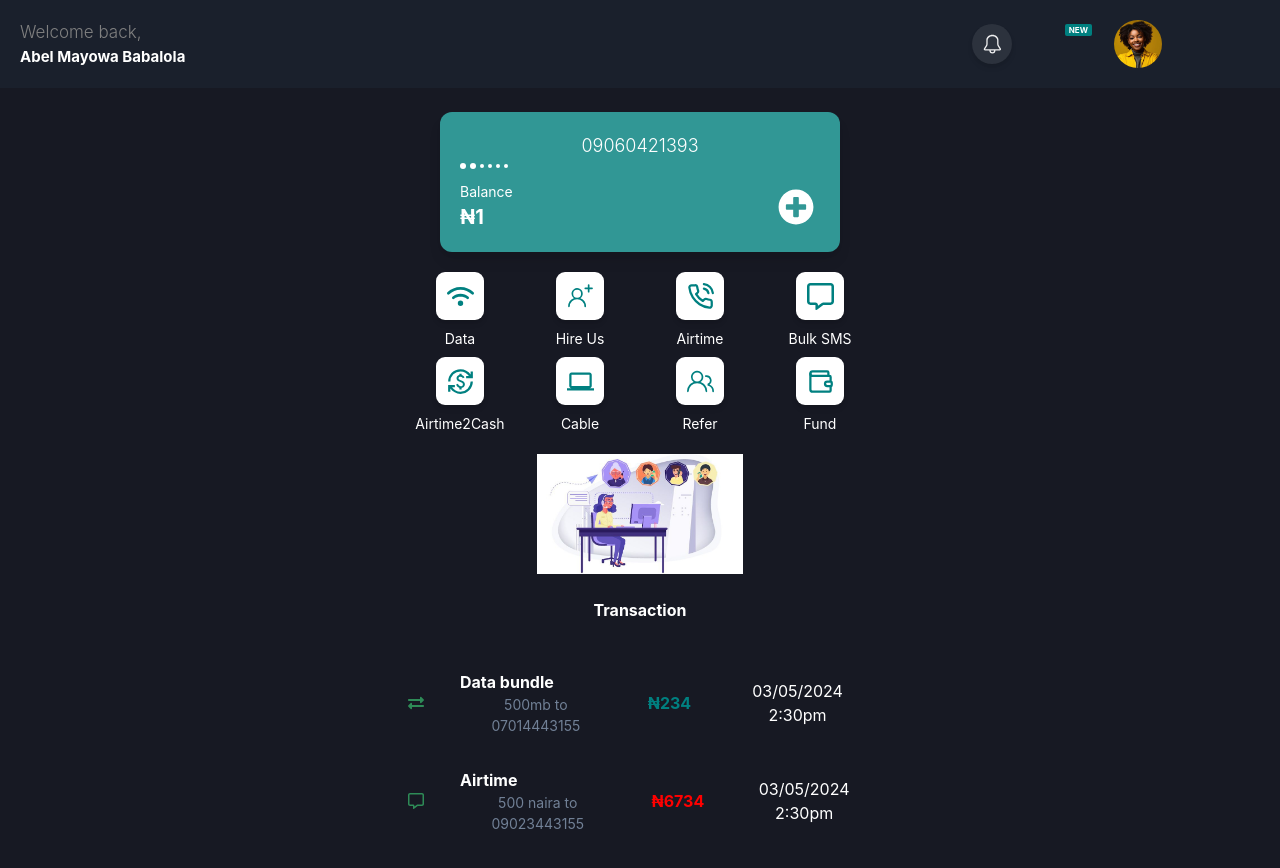
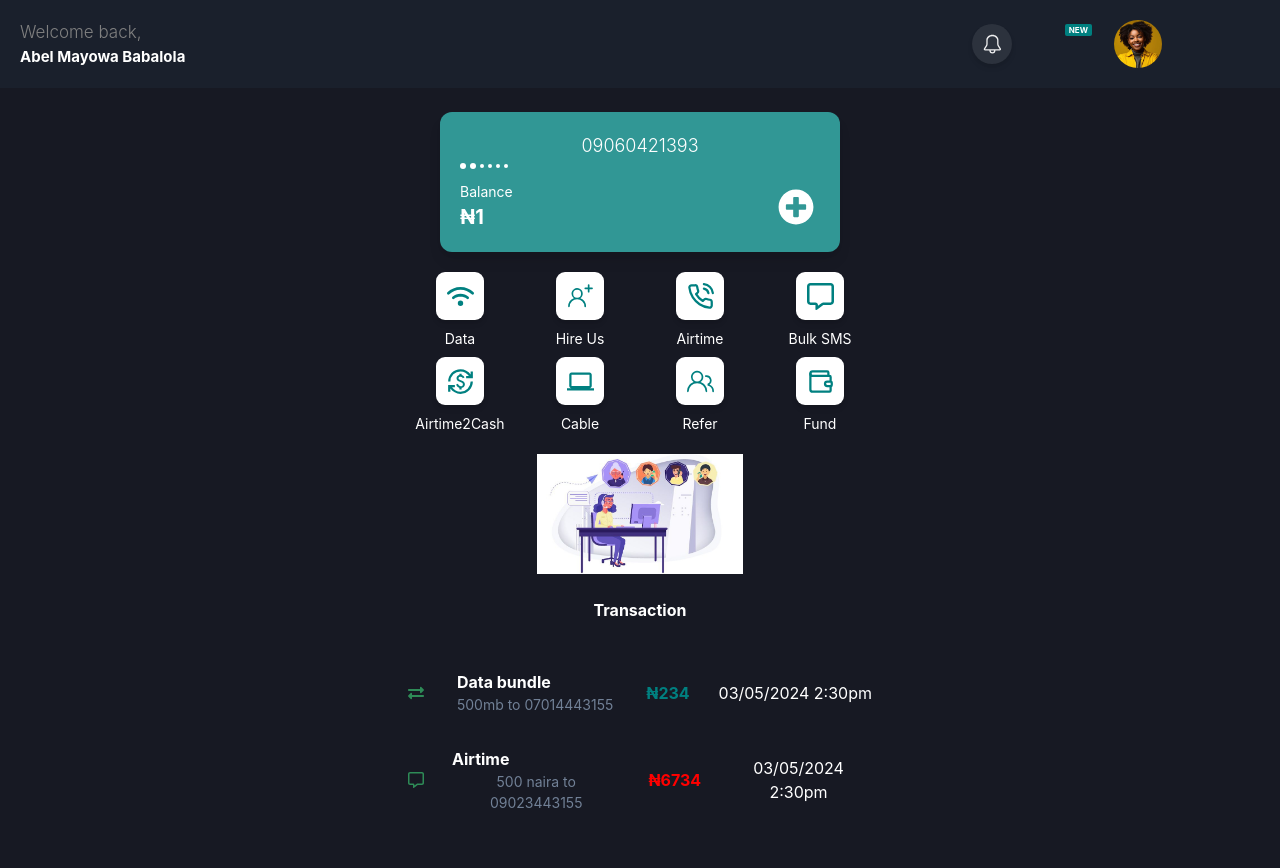
Before and after one commit to Mayor-Myles/Mylezic_Portal, a Next.js app: page /dashboard in a window 1280 px wide. Shown: the top 868 px of the page. Built offline with nearby package versions, Linux system fonts and the light colour scheme; no server answers.

Commit message:
Update transactions.js

```diff
--- a/components/transactions.js
+++ b/components/transactions.js
@@ -14,7 +14,7 @@ import {useRecoilState} from "recoil";
 
 
 const TransactionItem = ({ icon, name, type, amount ,color,date}) => (
-  <HStack gap="6" justify="space-between" w="full" py={2}>
+  <HStack gap="4" justify="space-between" w="full" py={2}>
 
       <Icon color="seagreen" as={icon} boxSize={4} mr="3" />
       <VStack mr={3} align="start" spacing={0}>
```
